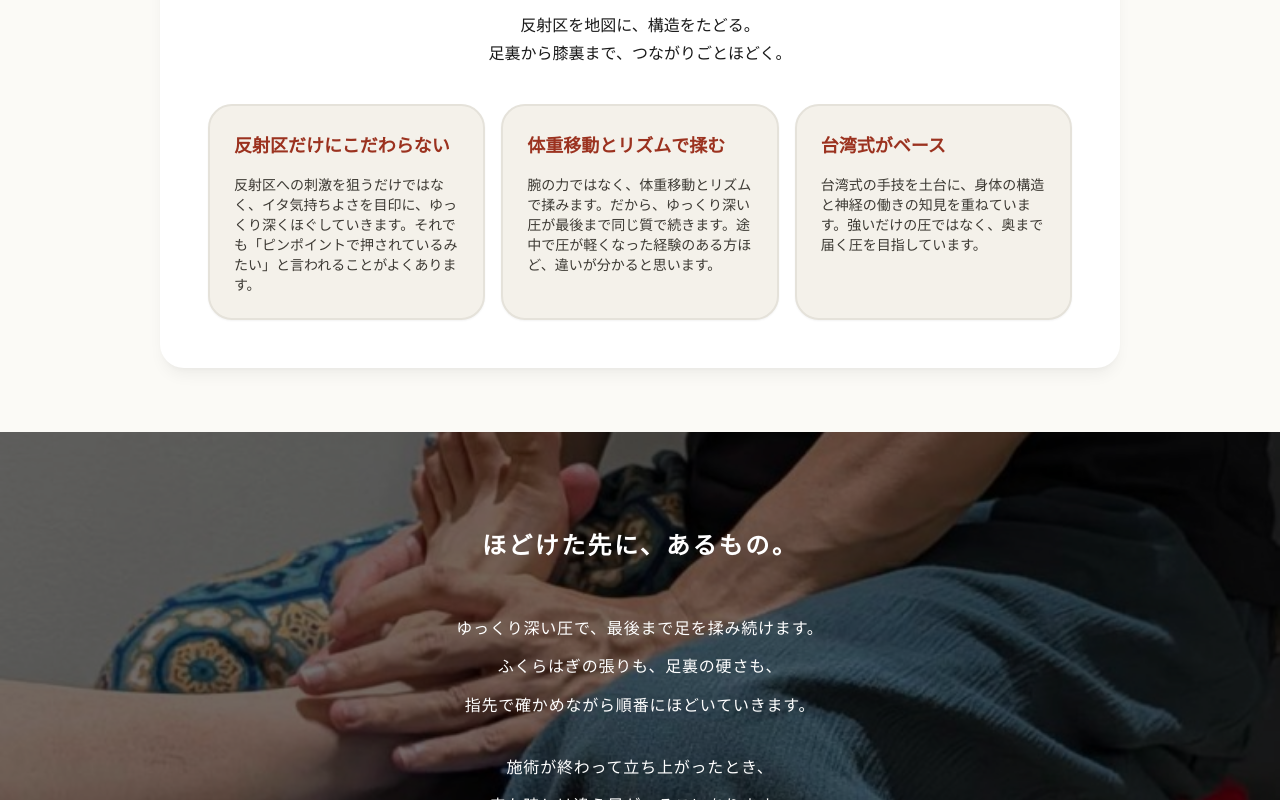
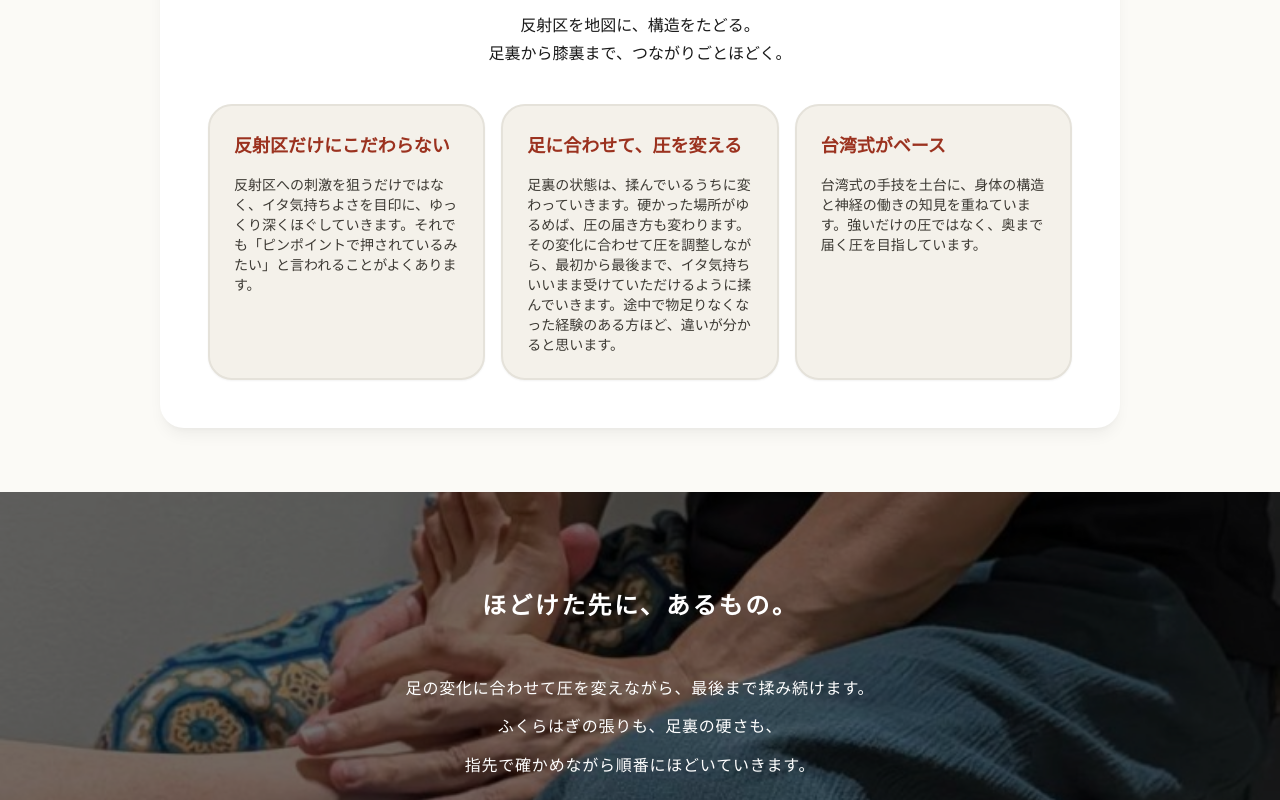
Before and after one commit to ashiyafukusuke/fukusuke2, a Next.js app: page / in a window 1280 px wide. Shown: the part 1760-2560 px from the top of the page. Built offline with nearby package versions, Linux system fonts and the light colour scheme.

Commit message:
Add files via upload

```diff
--- a/src/components/FeaturesCarousel.tsx
+++ b/src/components/FeaturesCarousel.tsx
@@ -10,8 +10,8 @@ export default function FeaturesCarousel() {
       borderColor: "border-hairline"
     },
     {
-      title: "体重移動とリズムで揉む",
-      content: "腕の力ではなく、体重移動とリズムで揉みます。だから、ゆっくり深い圧が最後まで同じ質で続きます。途中で圧が軽くなった経験のある方ほど、違いが分かると思います。",
+      title: "足に合わせて、圧を変える",
+      content: "足裏の状態は、揉んでいるうちに変わっていきます。硬かった場所がゆるめば、圧の届き方も変わります。その変化に合わせて圧を調整しながら、最初から最後まで、イタ気持ちいいまま受けていただけるように揉んでいきます。途中で物足りなくなった経験のある方ほど、違いが分かると思います。",
       bg: "bg-paper-alt",
       borderColor: "border-hairline"
     },
--- a/src/components/Outcome.tsx
+++ b/src/components/Outcome.tsx
@@ -30,7 +30,7 @@ export default function Outcome() {
           </h2>
           <div className="space-y-6 text-sm md:text-base text-[#FFFFFF] leading-[2.2] md:leading-[2.4] tracking-wider font-normal">
             <p>
-              ゆっくり深い圧で、最後まで足を揉み続けます。<br />
+              足の変化に合わせて圧を変えながら、最後まで揉み続けます。<br />
               ふくらはぎの張りも、足裏の硬さも、<br />
               指先で確かめながら順番にほどいていきます。
             </p>
```
